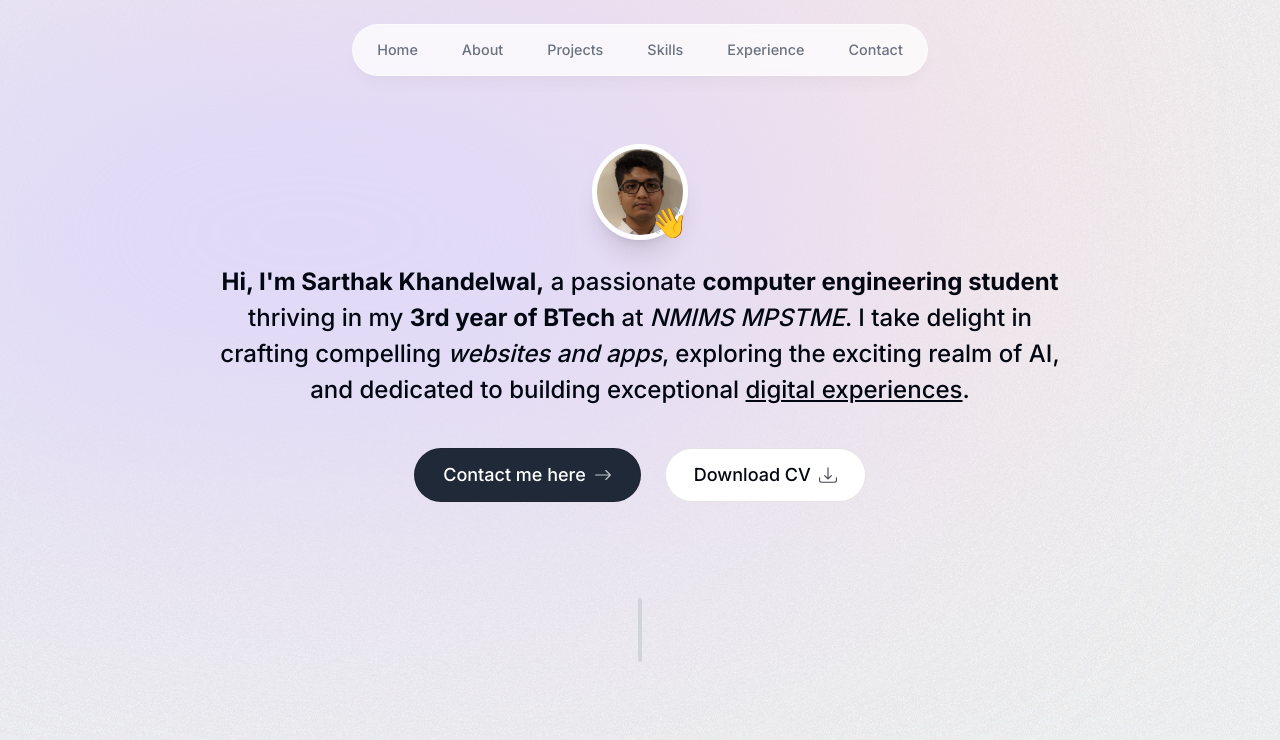
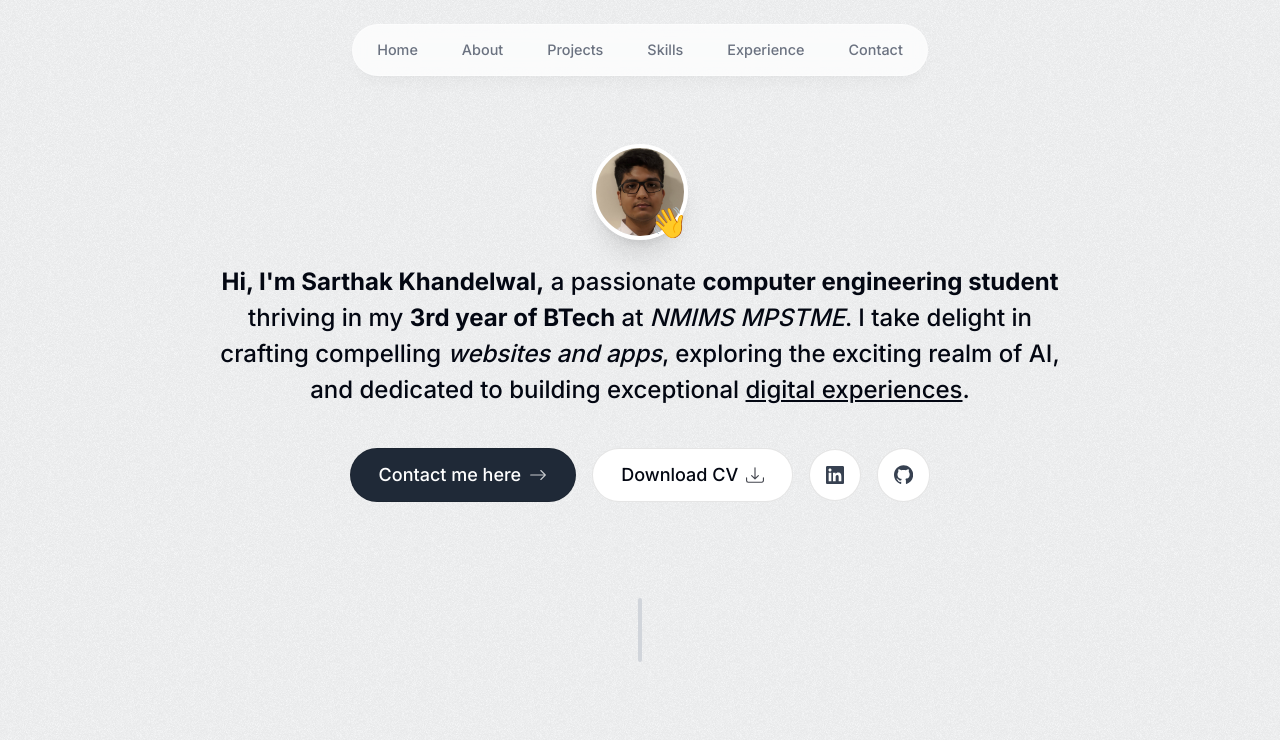
Before and after one commit to sarthakz25/portfolio-v1, a Next.js app in the folder portfolio/: page / in a window 1280 px wide. Shown: the top 740 px of the page. Built offline with nearby package versions, Linux system fonts and the light colour scheme.

Commit message:
sixth commit

```diff
--- a/portfolio/package.json
+++ b/portfolio/package.json
@@ -13,12 +13,14 @@
     "next": "14.0.4",
     "react": "^18",
     "react-dom": "^18",
-    "react-icons": "^4.12.0"
+    "react-icons": "^4.12.0",
+    "react-scroll": "^1.9.0"
   },
   "devDependencies": {
     "@types/node": "^20",
     "@types/react": "^18",
     "@types/react-dom": "^18",
+    "@types/react-scroll": "^1.8.10",
     "autoprefixer": "^10.0.1",
     "eslint": "^8",
     "eslint-config-next": "14.0.4",
--- a/portfolio/src/app/layout.tsx
+++ b/portfolio/src/app/layout.tsx
@@ -20,18 +20,6 @@ export default function RootLayout({
       <body className={`${inter.className} bg-gray-50 text-gray-950 relative
       h-[5000px] pt-28 sm:pt-36`}>
 
-        {/* bg circle-1 */}
-        <div className="bg-[#fbe2e3] absolute
-        top-[-6rem] right-[11rem] h-[31.25rem] w-[31.25rem]
-        rounded-full blur-[10rem] -z-10
-        sm:w-[68.75rem]"></div>
-
-        {/* bg circle-2 */}
-        <div className="bg-[#dbd7fb] absolute
-        top-[-1rem] left-[-35rem] h-[31.25rem] w-[50rem]
-        rounded-full blur-[10rem] -z-10
-        sm:w-[68.75rem] md:left-[-33rem] lg:left-[-28rem] xl:left-[-15rem] 2xl:left-[-5rem]"></div>
-
         <Header />
 
         {children}
--- a/portfolio/src/components/intro.tsx
+++ b/portfolio/src/components/intro.tsx
@@ -6,6 +6,7 @@ import profile_pic from "../../public/profile_pic.jpg";
 import { motion } from 'framer-motion';
 import Link from 'next/link';
 import { BsArrowRight, BsDownload } from "react-icons/bs"
+import { SiLinkedin, SiGithub } from "react-icons/si"
 
 export default function Intro() {
     return (
@@ -22,7 +23,7 @@ export default function Intro() {
                     >
                         <Image
                             className="h-24 w-24 rounded-full object-cover
-                            border-[0.35rem] border-white shadow-xl"
+                            border-[0.25rem] border-white shadow-xl"
                             src={profile_pic}
                             alt='Display Picture'
                             width="192"
@@ -63,7 +64,7 @@ export default function Intro() {
 
             <motion.div
                 className="flex flex-col sm:flex-row items-center justify-center
-                gap-6 px-4 text-lg font-medium"
+                gap-4 px-4 text-lg font-medium"
                 initial={{ opacity: 0, y: 100 }}
                 animate={{ opacity: 1, y: 0 }}
                 transition={{
@@ -88,6 +89,18 @@ export default function Intro() {
                         className="opacity-75 group-hover:translate-y-1 transition" />
                 </a>
 
+                <a className="bg-white p-4 text-gray-700 hover:text-gray-900 flex items-center
+                gap-2 rounded-full border border-black/10 hover:scale-[1.075] cursor-pointer transition"
+                    href="https://www.linkedin.com/in/sarthakhandelwal/" target="_blank">
+                    <SiLinkedin />
+                </a>
+
+                <a className="bg-white p-4 text-gray-700 hover:text-gray-900 flex items-center
+                rounded-full border text-[1.2rem] border-black/10 hover:scale-[1.075] cursor-pointer transition"
+                    href="https://github.com/sarthakz25" target="_blank">
+                    <SiGithub />
+                </a>
+
             </motion.div>
 
         </section>
```
Also changed, not shown: portfolio/src/app/globals.css (line endings or trailing spaces), 1 other file (tests, documents, lock files or other folders).
